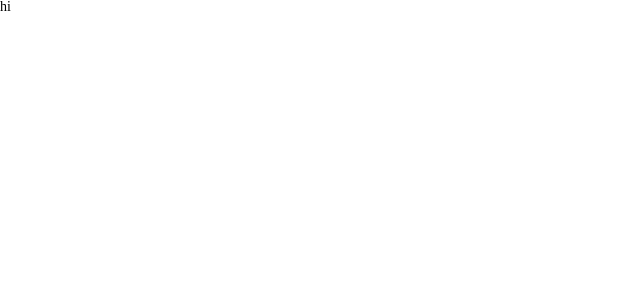
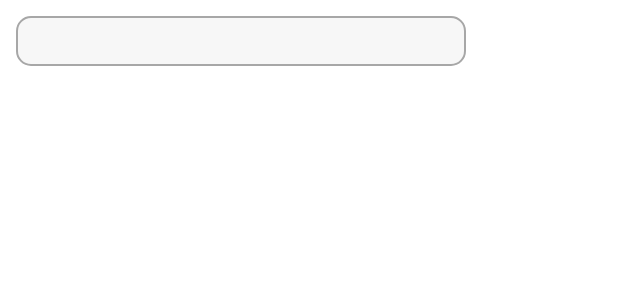
Before and after one commit to ufoBeliever/developer-research, a React (Create React App) app: page / in a window 1280 px wide. Shown: the top 300 px of the page, without its empty margins (0-640 px from the left). Built offline with nearby package versions, Linux system fonts and the light colour scheme.

Commit message:
feat: added input component

```diff
--- a/src/App.tsx
+++ b/src/App.tsx
@@ -1,8 +1,14 @@
 import React from "react";
+import { Input } from "./components";
 import "./styles/reset.scss";
+import "./styles/global.scss";
 
 function App() {
-  return <div className="App">hi</div>;
+  return (
+    <div className="App">
+      <Input />
+    </div>
+  );
 }
 
 export default App;
--- /dev/null
+++ b/src/components/Input/index.tsx
@@ -0,0 +1,7 @@
+import "./styles.scss";
+
+export const Input: React.FC<React.ComponentPropsWithoutRef<"input">> = ({
+  ...rest
+}) => {
+  return <input type="text" className="input" {...rest} />;
+};
--- /dev/null
+++ b/src/components/Input/styles.scss
@@ -0,0 +1,11 @@
+.input {
+  width: 450px;
+  height: 50px;
+  background-color: rgb(247, 247, 247);
+  font-family: Arial, Helvetica, sans-serif;
+  font-size: 24px;
+  font-weight: bolder;
+  padding: 5px 15px;
+  border-radius: 15px;
+  border: 2px solid rgb(167, 167, 167);
+}
--- /dev/null
+++ b/src/components/index.ts
@@ -0,0 +1 @@
+export * from "./Input";
--- /dev/null
+++ b/src/styles/global.scss
@@ -0,0 +1,5 @@
+.App {
+  display: flex;
+  flex-direction: column;
+  padding: 16px;
+}
```
